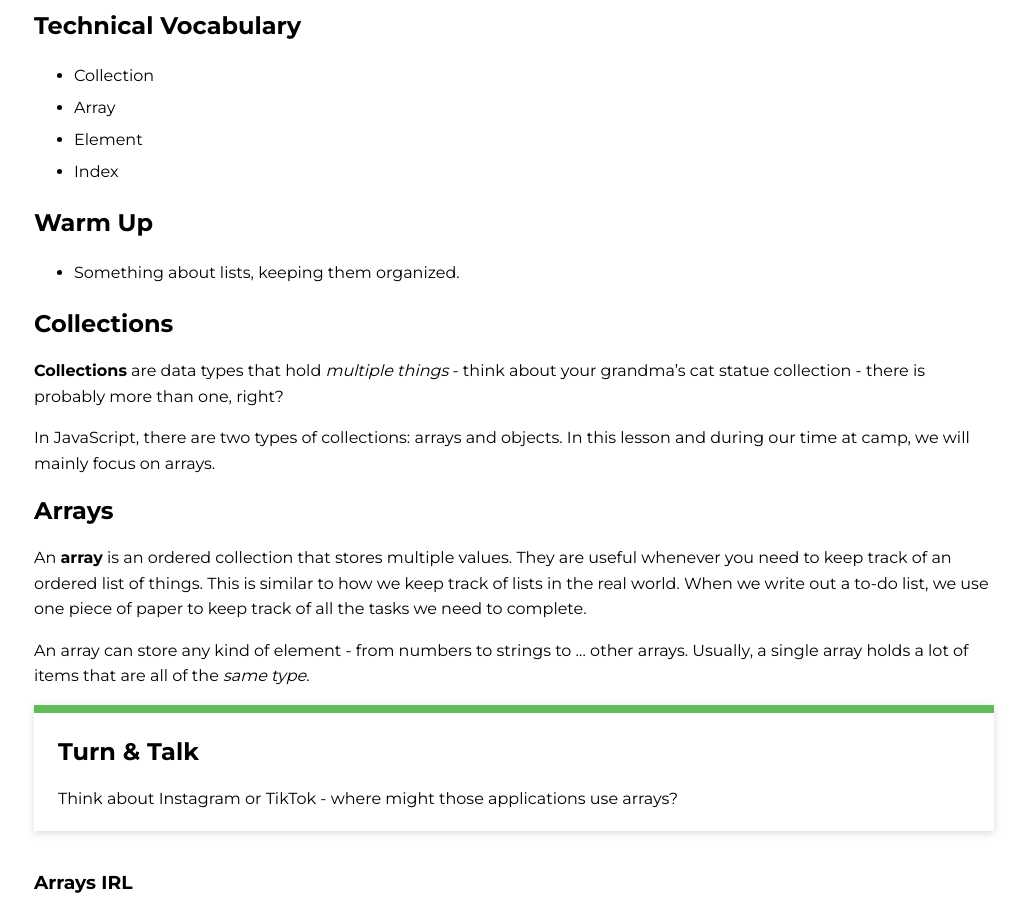
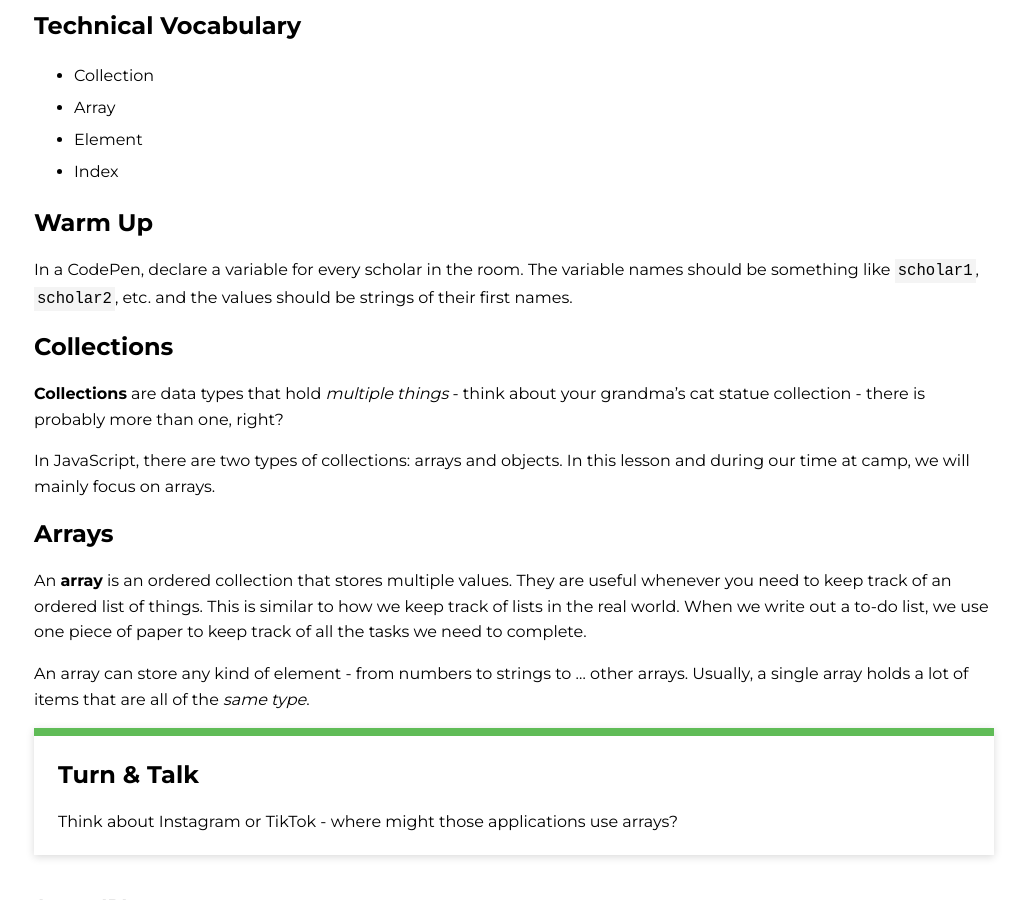
Before and after one commit to ameseee/kwk-curriculum-site, a Jekyll site: the page built from web-app/lessons/js-arrays/index.md, in a window 1280 px wide and 900 px high, scrolled down 331 px. Shown: the whole window, without its empty margins (126-1153 px from the left). Built offline with Jekyll 4.4.1, drawn with Linux system fonts in a browser that asks for light colours; nearby versions of some CDN libraries.

Commit message:
Add warm up activity to illustrate the need for an array

```diff
--- a/web-app/lessons/js-arrays/index.md
+++ b/web-app/lessons/js-arrays/index.md
@@ -16,7 +16,7 @@ title: Arrays
 
 ## Warm Up
 
-- Something about lists, keeping them organized.
+In a CodePen, declare a variable for every scholar in the room. The variable names should be something like `scholar1`, `scholar2`, etc. and the values should be strings of their first names.
 
 ## Collections
 
```
